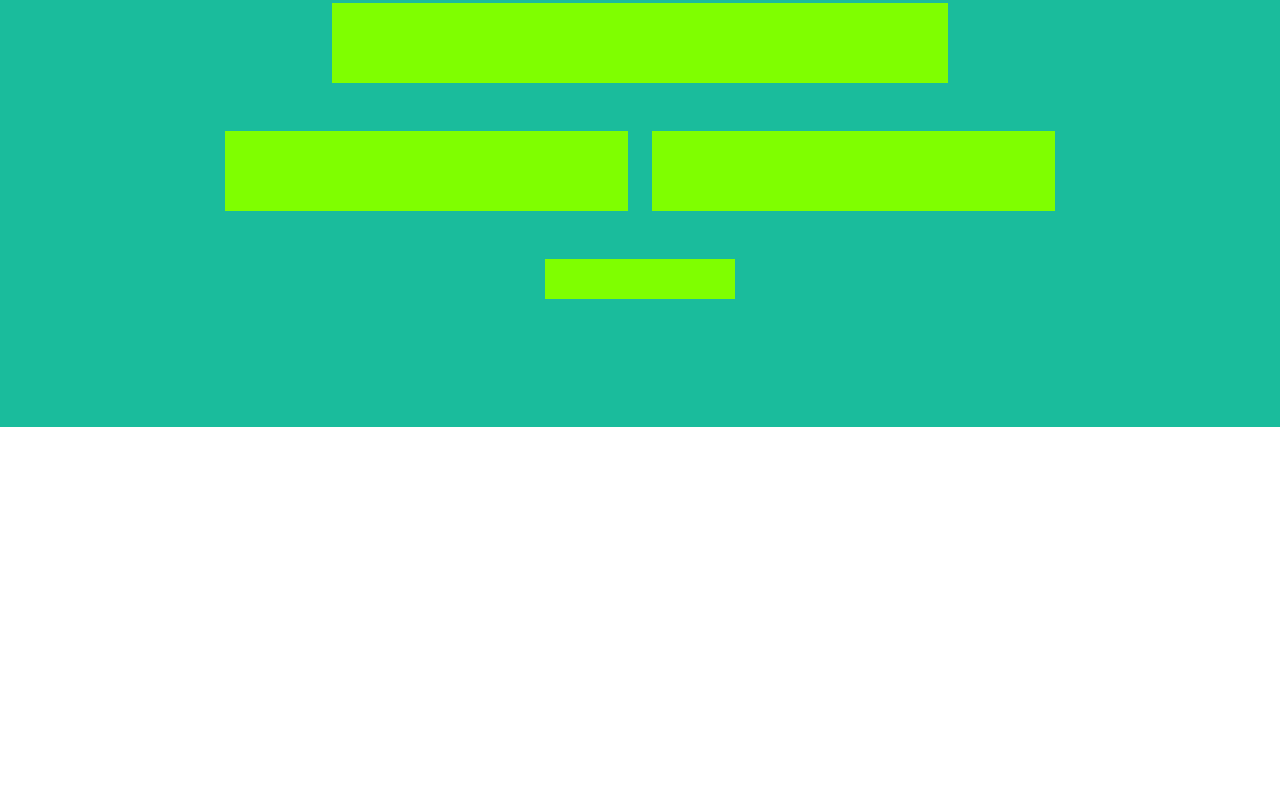
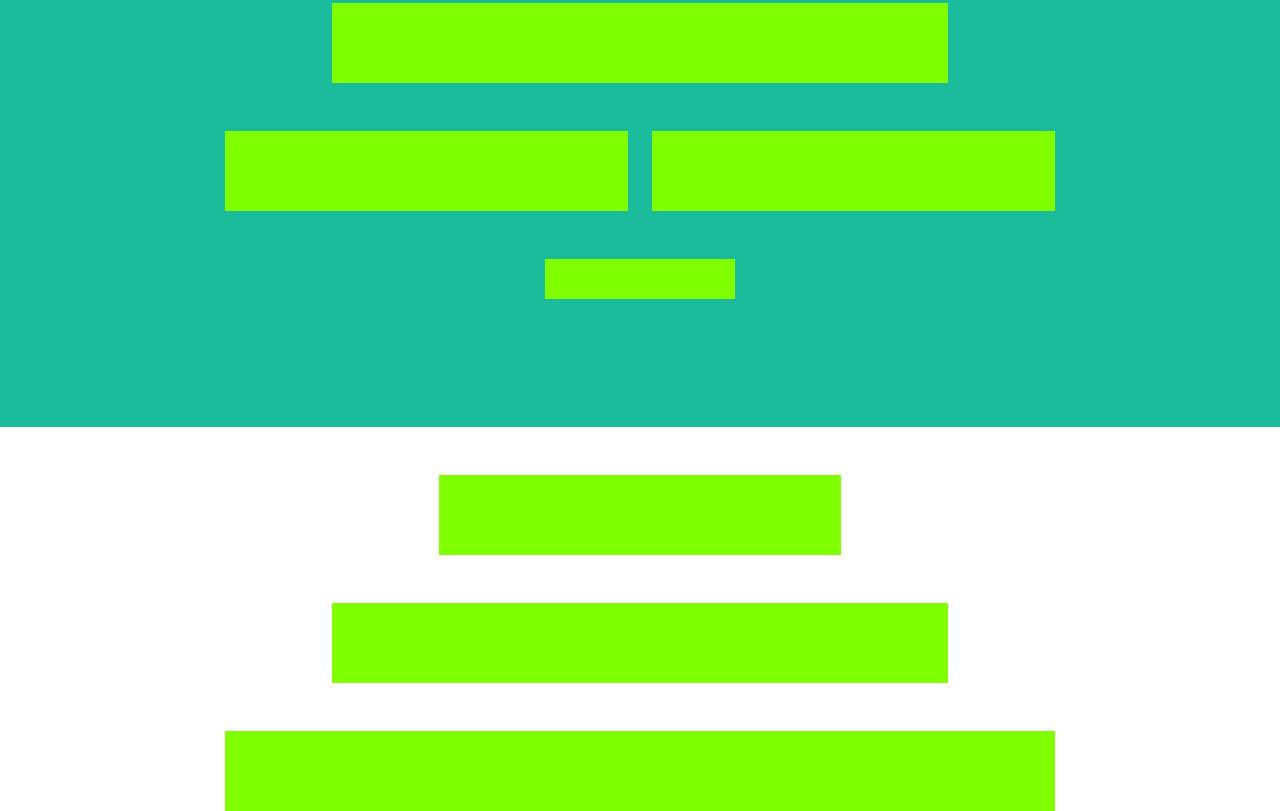
Before and after one commit to Sergjio97/html-css-bootstrap-freelancer, a plain HTML site: page index.html in a window 1280 px wide. Shown: the part 1797-2608 px from the top of the page. Before the commit the page ends 2224 px from the top, so only its background shows below. Drawn offline with nearby package versions, Linux system fonts and the light colour scheme.

Commit message:
end layout sezione contact

```diff
--- a/index.html
+++ b/index.html
@@ -154,6 +154,22 @@
 
                 <!-- end sezione about -->
 
+                <!-- start sezione contact -->
+
+                <div class="col-4 offset-4 mt-5">
+                    <div class="test_box_large"></div>
+                </div>
+
+                <div class="col-6 offset-3 mt-5">
+                    <div class="test_box_large"></div>
+                </div>
+
+                <div class="col-8 offset-2 mt-5">
+                    <div class="test_box_large"></div>
+                </div>
+
+                <!-- end sezione contact -->
+
             </div>
 
         </main>
```
